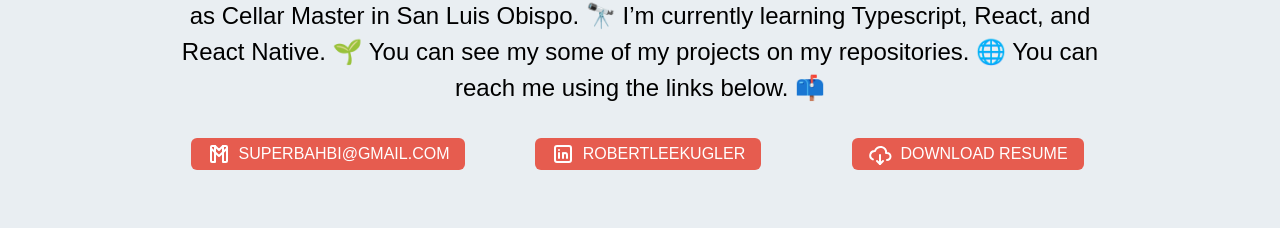
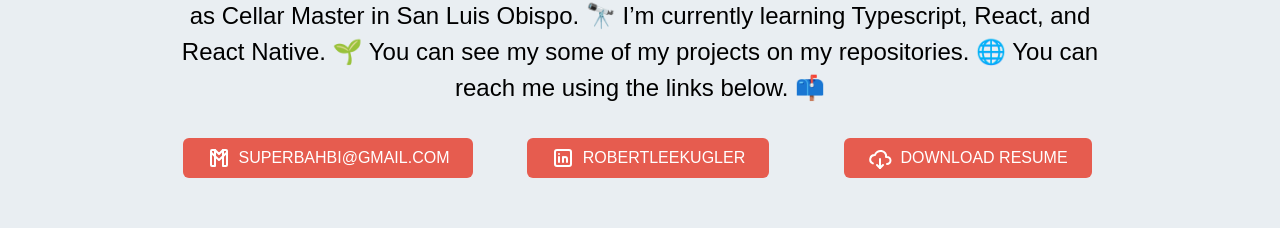
Before and after one commit to superbahbi/portfolio, a React (Create React App) app: page / in a window 1280 px wide. Shown: the part 971-1199 px from the top of the page. Built offline with nearby package versions, Linux system fonts and the light colour scheme.

Commit message:
change button padding and height

```diff
--- a/src/Components/Links.jsx
+++ b/src/Components/Links.jsx
@@ -32,8 +32,8 @@ const Links = ({ email, linkedin, resume }) => {
               borderRadius="md"
               bg="brand.600"
               color="white"
-              px={4}
-              h={8}
+              px={6}
+              h={10}
             >
               <HStack>
                 <Box as={TbBrandGmail} fontSize="2xl" />
@@ -51,8 +51,8 @@ const Links = ({ email, linkedin, resume }) => {
               borderRadius="md"
               bg="brand.600"
               color="white"
-              px={4}
-              h={8}
+              px={6}
+              h={10}
             >
               <HStack>
                 <Box as={TbBrandLinkedin} fontSize="2xl" />
@@ -70,8 +70,8 @@ const Links = ({ email, linkedin, resume }) => {
               borderRadius="md"
               bg="brand.600"
               color="white"
-              px={4}
-              h={8}
+              px={6}
+              h={10}
             >
               <HStack>
                 <Box as={TbCloudDownload} fontSize="2xl" />
```
